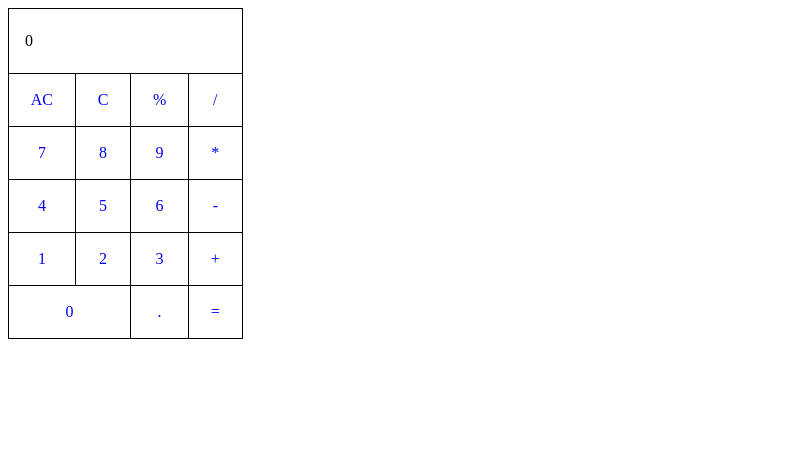
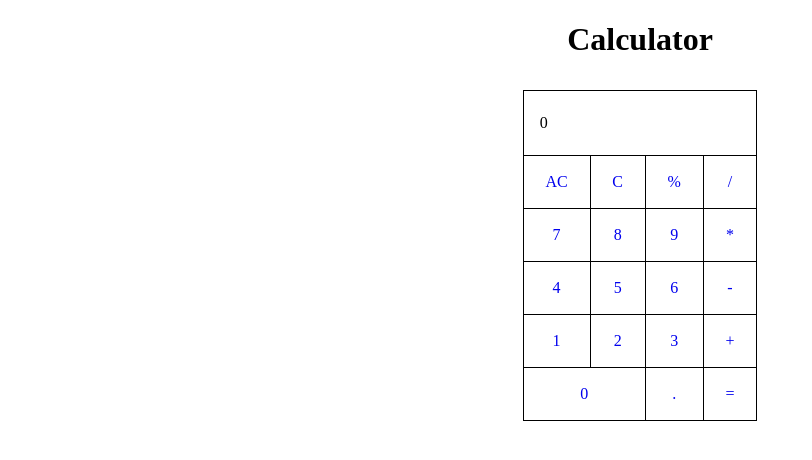
Before and after one commit to a-sabagh/javascript-calculator, a plain HTML site: page index.html in a window 1280 px wide. Shown: the whole page, without its empty margins (0-812 px from the left). Drawn offline with Linux system fonts and the light colour scheme.

Commit message:
make calculator center align

```diff
--- a/assets/css/master.css
+++ b/assets/css/master.css
@@ -1,3 +1,6 @@
+h1{
+	text-align: center;
+}
 #screen {
 	padding: 1em;
 	height: 2em;
@@ -6,6 +9,7 @@
 table {
 	border: 1px solid black;
 	border-collapse: collapse;
+	margin: 2em auto;
 }
 td{
 	text-align: center;
--- a/index.html
+++ b/index.html
@@ -6,6 +6,7 @@
 	<link rel="stylesheet" href="assets/css/master.css">
 </head>
 <body>
+	<h1>Calculator</h1>
 	<table>
 		<tr>
 			<td id="screen" colspan="4"></td>
```
